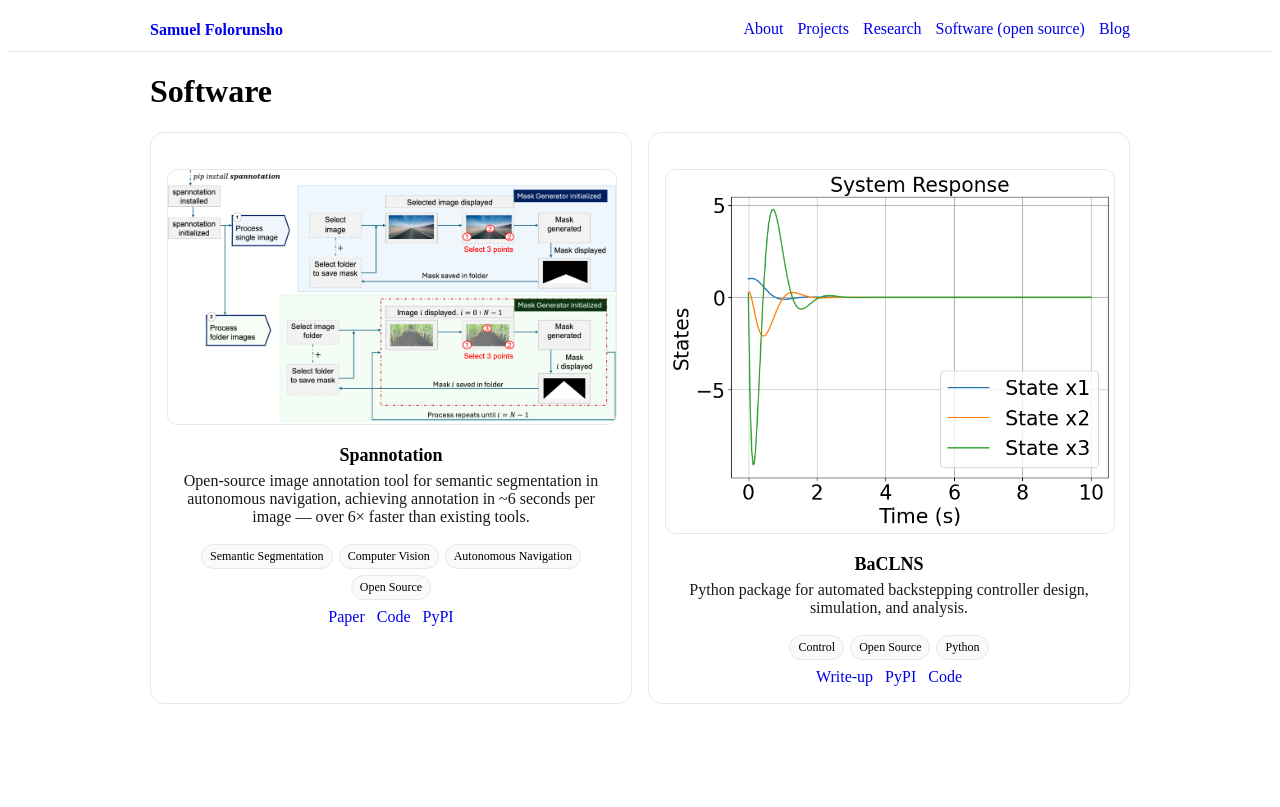
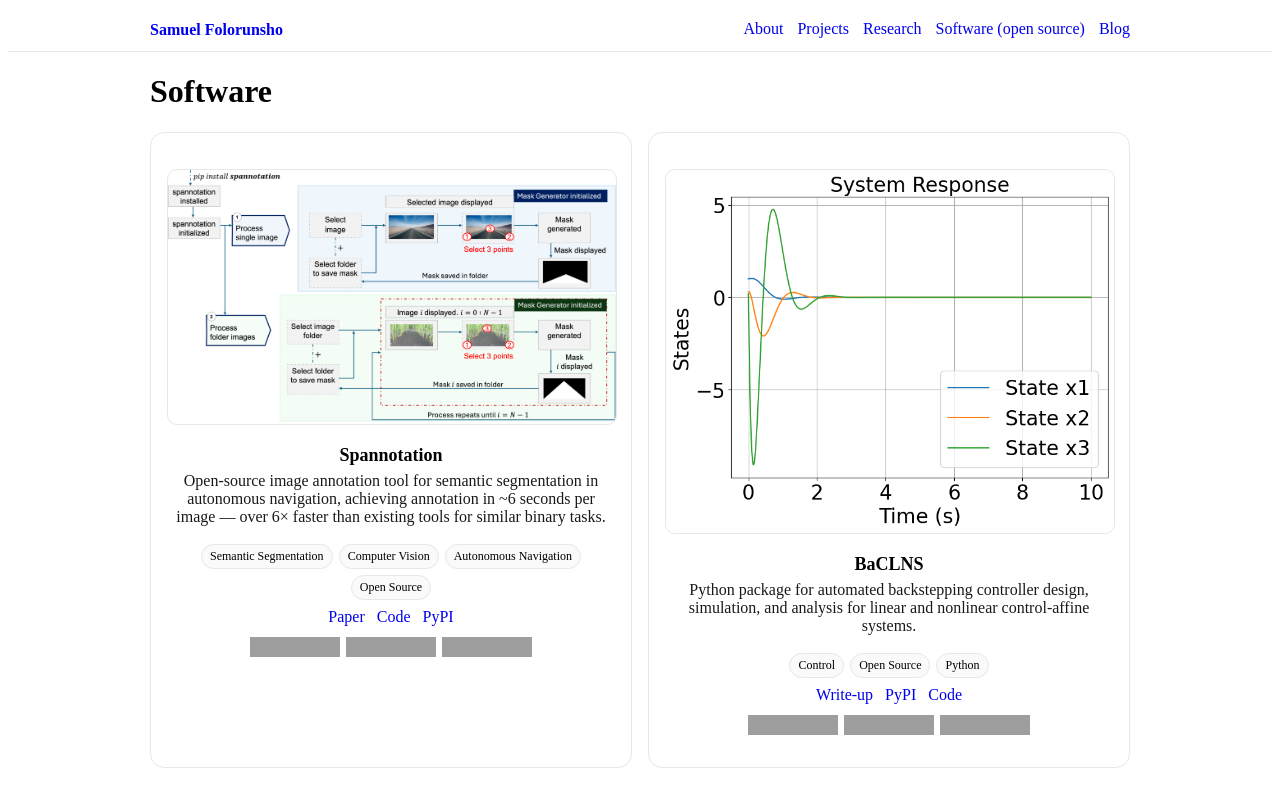
Before and after one commit to sof-danny/sof-danny.github.io, a Jekyll site: the page built from software/index.md, in a window 1280 px wide. Shown: the top 807 px of the page. Built offline with Jekyll 4.4.1, drawn with Linux system fonts in a browser that asks for light colours; grey boxes are pictures that could not be loaded.

Commit message:
updated software

```diff
--- a/software/index.md
+++ b/software/index.md
@@ -8,35 +8,57 @@
 <div class="grid">
 
   <div class="card">
-      <img class="project-media" src="/assets/gifs/spannotation/overview.png" alt="Spannotation sample result">
-    <h3>Spannotation</h3>
-    <p>Open-source image annotation tool for semantic segmentation in autonomous navigation, achieving annotation in ~6 seconds per image — over 6× faster than existing tools.</p>
-    <div class="meta">
-      <span class="tag">Semantic Segmentation</span>
-      <span class="tag">Computer Vision</span>
-      <span class="tag">Autonomous Navigation</span>
-      <span class="tag">Open Source</span>
-    </div>
-    <div class="links">
-      <a href="https://arxiv.org/abs/2402.18084" target="_blank">Paper</a>
-      <a href="https://github.com/sof-danny/spannotation" target="_blank">Code</a>
-      <a href="https://pypi.org/project/spannotation/" target="_blank">PyPI</a>
-    </div>
+  <img class="project-media" src="/assets/gifs/spannotation/overview.png" alt="Spannotation sample result">
+  <h3>Spannotation</h3>
+  <p>Open-source image annotation tool for semantic segmentation in autonomous navigation, achieving annotation in ~6 seconds per image — over 6× faster than existing tools for similar binary tasks.</p>
+  <div class="meta">
+    <span class="tag">Semantic Segmentation</span>
+    <span class="tag">Computer Vision</span>
+    <span class="tag">Autonomous Navigation</span>
+    <span class="tag">Open Source</span>
   </div>
+  <div class="links">
+    <a href="https://arxiv.org/abs/2402.18084" target="_blank">Paper</a>
+    <a href="https://github.com/sof-danny/spannotation" target="_blank">Code</a>
+    <a href="https://pypi.org/project/spannotation/" target="_blank">PyPI</a>
+  </div>
+  <div class="badges" style="margin-top: 10px; display: flex; gap: 6px; flex-wrap: wrap;">
+    <a href="https://pepy.tech/project/spannotation" target="_blank">
+      <img src="https://static.pepy.tech/badge/spannotation" alt="Total Downloads">
+    </a>
+    <a href="https://pepy.tech/project/spannotation" target="_blank">
+      <img src="https://static.pepy.tech/badge/spannotation/month" alt="Monthly Downloads">
+    </a>
+    <a href="https://pepy.tech/project/spannotation" target="_blank">
+      <img src="https://static.pepy.tech/badge/spannotation/week" alt="Weekly Downloads">
+    </a>
+  </div>
+</div>
 
   <div class="card" id="baclns">
   <img class="project-media" src="/assets/gifs/baclns.png" alt="BaCLNS Sample Result">
   <h3>BaCLNS</h3>
-  <p>Python package for automated backstepping controller design, simulation, and analysis.</p>
+  <p>Python package for automated backstepping controller design, simulation, and analysis for linear and nonlinear control-affine systems.</p>
   <div class="meta">
     <span class="tag">Control</span>
     <span class="tag">Open Source</span>
     <span class="tag">Python</span>
   </div>
   <div class="links">
-    <a href="https://arxiv.org/pdf/2409.09609">Write-up</a>
-    <a href="https://pypi.org/project/BaCLNS/">PyPI</a>
-    <a href="https://github.com/sof-danny/BaCLNS">Code</a>
+    <a href="https://arxiv.org/pdf/2409.09609" target="_blank">Write-up</a>
+    <a href="https://pypi.org/project/BaCLNS/" target="_blank">PyPI</a>
+    <a href="https://github.com/sof-danny/BaCLNS" target="_blank">Code</a>
+  </div>
+  <div class="badges" style="margin-top: 10px; display: flex; gap: 6px; flex-wrap: wrap;">
+    <a href="https://pepy.tech/project/baclns" target="_blank">
+      <img src="https://static.pepy.tech/badge/baclns" alt="Total Downloads">
+    </a>
+    <a href="https://pepy.tech/project/baclns" target="_blank">
+      <img src="https://static.pepy.tech/badge/baclns/month" alt="Monthly Downloads">
+    </a>
+    <a href="https://pepy.tech/project/baclns" target="_blank">
+      <img src="https://static.pepy.tech/badge/baclns/week" alt="Weekly Downloads">
+    </a>
   </div>
 </div>
 
```
Also changed, not shown: index.md (+5 -5 lines).
